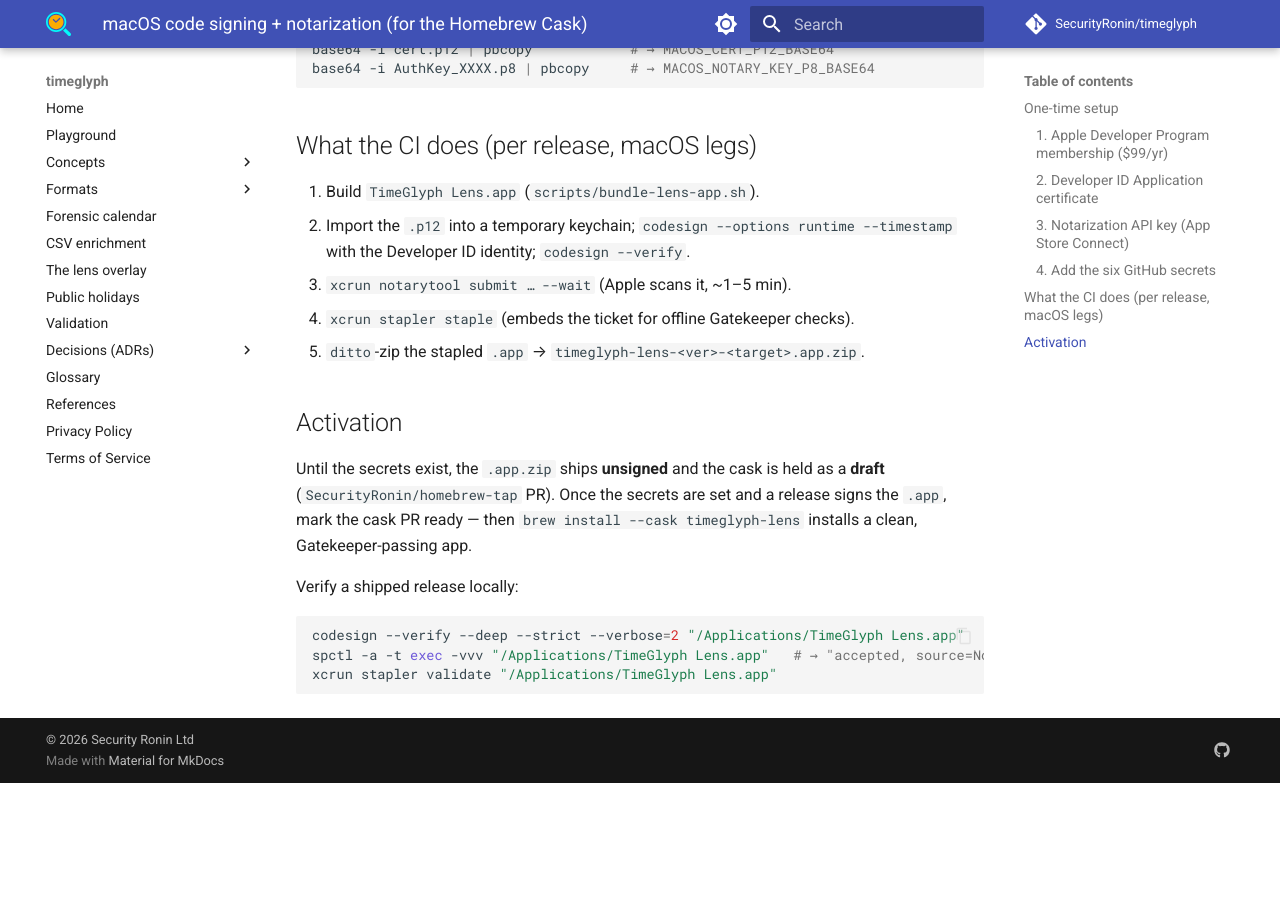
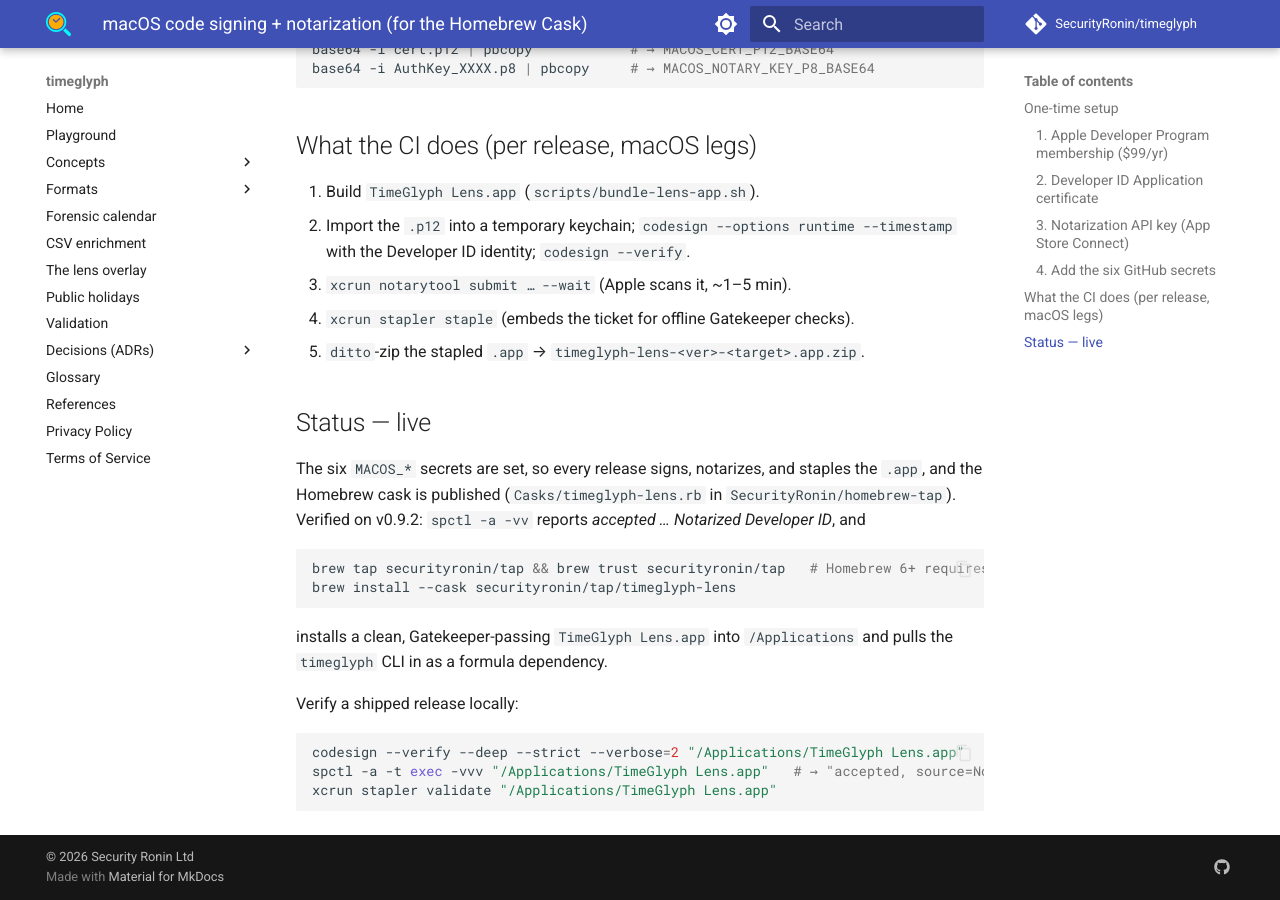
Before and after one commit to SecurityRonin/timeglyph, an MkDocs documentation site: the page built from docs/macos-signing.md, in a window 1280 px wide and 900 px high, scrolled down 1451 px. Built offline with MkDocs 1.6.1 and Material for MkDocs 9.7.7, drawn with Linux system fonts in a browser that asks for light colours; comment, search, counter and statistics services are not loaded; before the commit the page ends 2234 px from its top, so only the background shows below that.

Commit message:
docs: fix stale macOS install/cask status in lens + signing docs
lens.md still told macOS users 'brew install securityronin/tap/timeglyph'
brings both the CLI and the overlay — wrong twice now: the formula is
CLI-only and Homebrew 6 needs the tap trusted. macos-signing.md still
described the cask as a held draft pending secrets; that shipped (secrets
set, v0.9.2 notarized, Casks/timeglyph-lens.rb published), so state the
current status instead of the plan.

Co-Authored-By: Claude Opus 4.8 <noreply@anthropic.com>

````diff
--- a/docs/macos-signing.md
+++ b/docs/macos-signing.md
@@ -60,12 +60,20 @@ base64 -i AuthKey_XXXX.p8 | pbcopy     # → MACOS_NOTARY_KEY_P8_BASE64
 4. `xcrun stapler staple` (embeds the ticket for offline Gatekeeper checks).
 5. `ditto`-zip the stapled `.app` → `timeglyph-lens-<ver>-<target>.app.zip`.
 
-## Activation
+## Status — live
 
-Until the secrets exist, the `.app.zip` ships **unsigned** and the cask is held as a
-**draft** (`SecurityRonin/homebrew-tap` PR). Once the secrets are set and a release
-signs the `.app`, mark the cask PR ready — then `brew install --cask timeglyph-lens`
-installs a clean, Gatekeeper-passing app.
+The six `MACOS_*` secrets are set, so every release signs, notarizes, and staples the
+`.app`, and the Homebrew cask is published (`Casks/timeglyph-lens.rb` in
+`SecurityRonin/homebrew-tap`). Verified on v0.9.2: `spctl -a -vv` reports
+*accepted … Notarized Developer ID*, and
+
+```sh
+brew tap securityronin/tap && brew trust securityronin/tap   # Homebrew 6+ requires this
+brew install --cask securityronin/tap/timeglyph-lens
+```
+
+installs a clean, Gatekeeper-passing `TimeGlyph Lens.app` into `/Applications` and
+pulls the `timeglyph` CLI in as a formula dependency.
 
 Verify a shipped release locally:
 
````
Also changed, not shown: docs/lens.md (+5 -1 lines).
